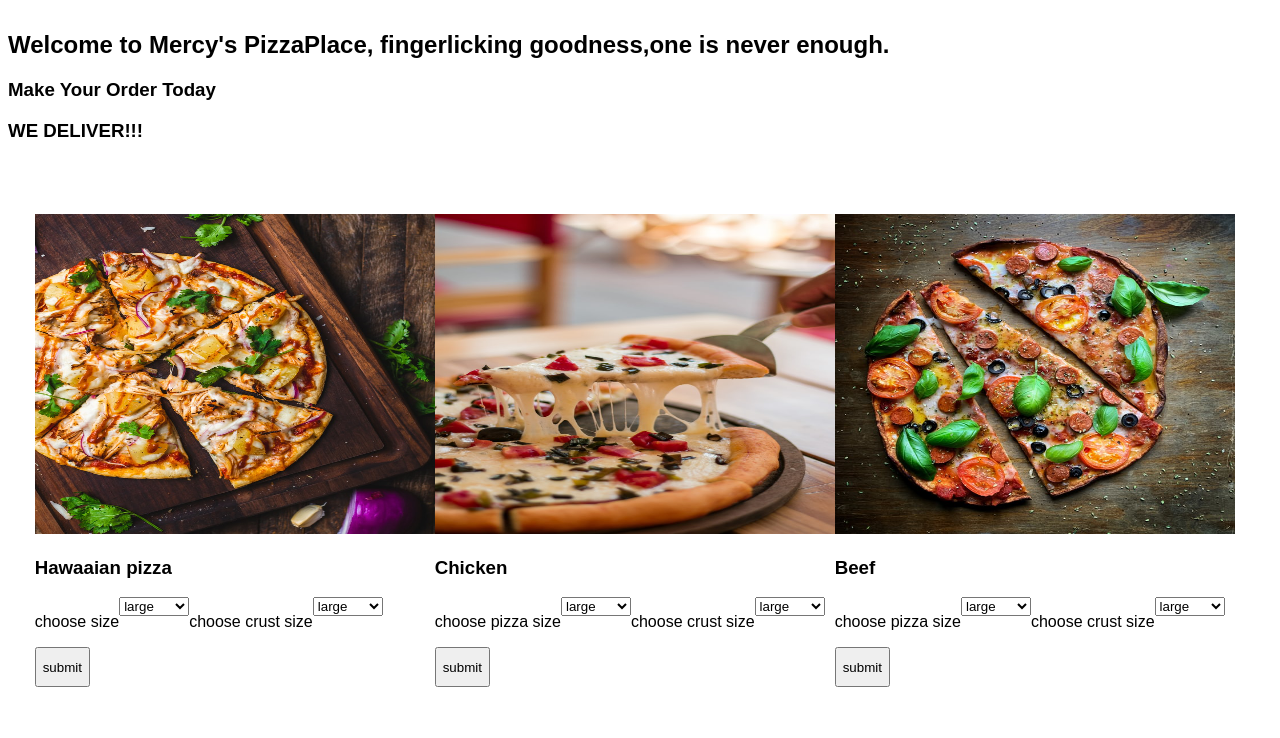
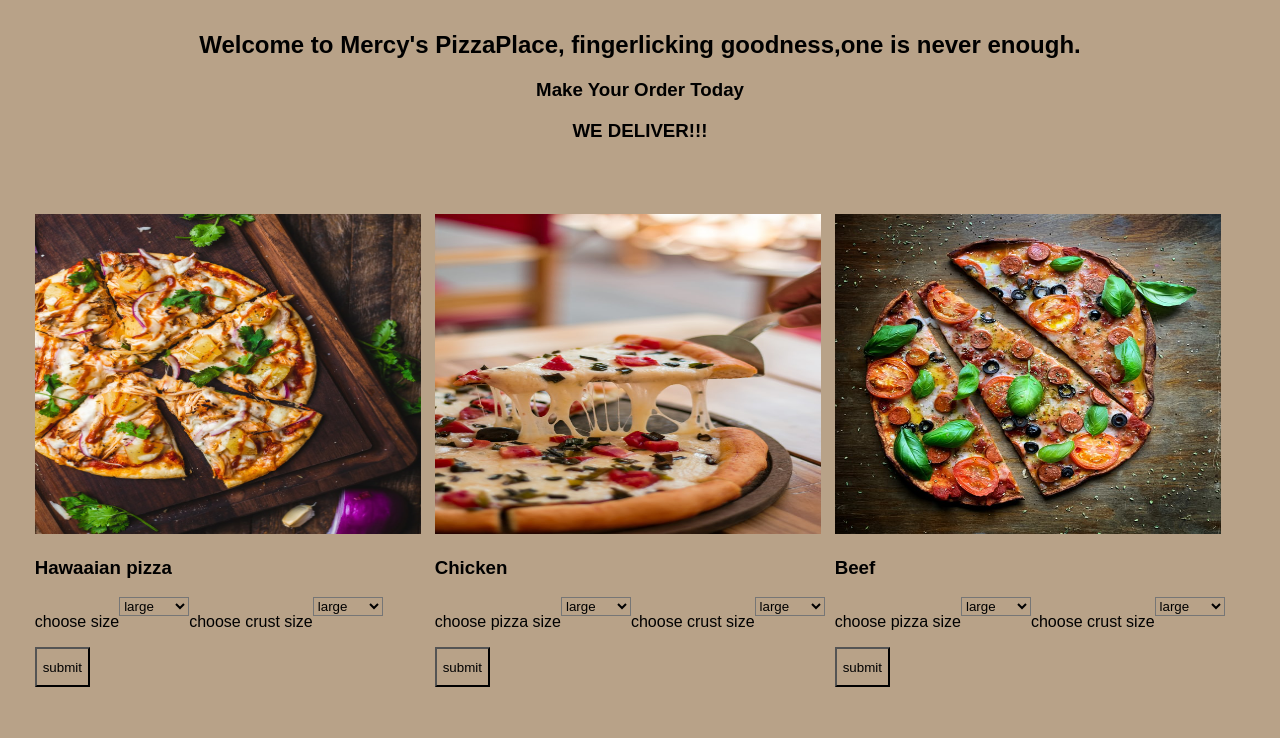
Before and after one commit to mercymurigi27/pizzaplace, a plain HTML site: page index.html in a window 1280 px wide. Shown: the part 81-819 px from the top of the page. Drawn offline with Linux system fonts and the light colour scheme.

Commit message:
style header

```diff
--- a/index.css
+++ b/index.css
@@ -1,6 +1,7 @@
 *{
     box-sizing: border-box;
     font-family: fantasy;
+    background-color: rgb(184, 162, 136);
 
 }
 .navbar{
@@ -9,6 +10,9 @@
     justify-content: space-between;
     font-size: 20pt;
     padding: 20pt;
+}
+.intro{
+    text-align: center;
 }
 .pics{
     display: flex;
@@ -23,6 +27,7 @@ img{
     height: 20pc;
     width: 25pc;
     margin-top: 20pt;
+    padding-right: 10pt;
 }
 button{
     height: 30pt;
```
